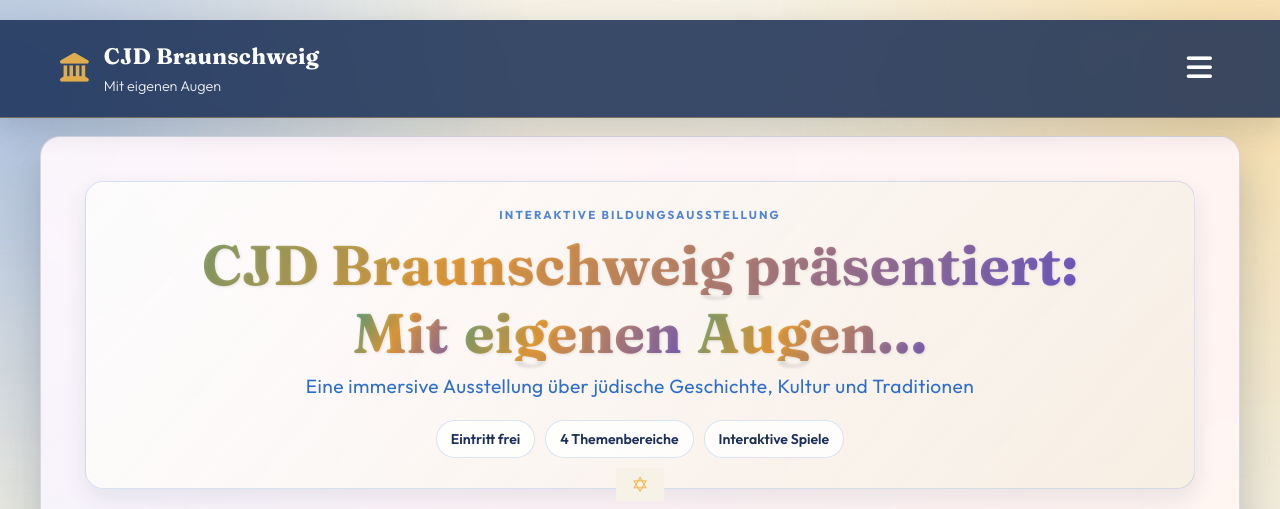
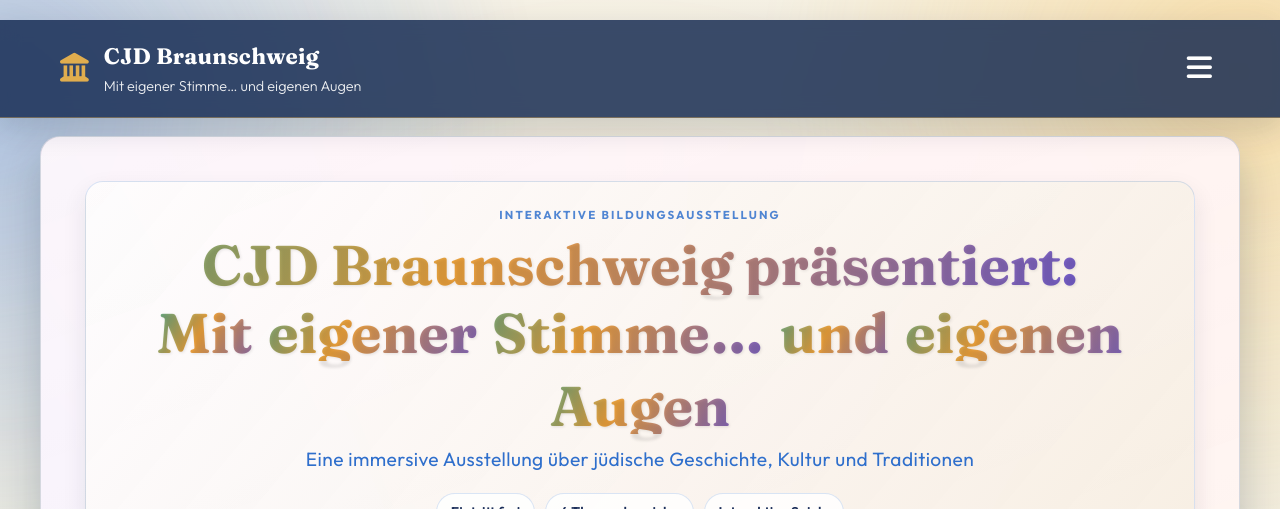
Before and after one commit to stolpersteinebs/stolpersteinebs.github.io, a Jekyll site: the page index.html, which Jekyll copies as it is, in a window 1280 px wide and 1400 px high, cut to the strip 0-509 px from the top of the window. Built offline with Jekyll 4.4.1, drawn with Linux system fonts in a browser that asks for light colours; some of the changed text lies outside the part shown.

Commit message:
Rename website and exhibition to new title

```diff
--- a/_config.yml
+++ b/_config.yml
@@ -1,5 +1,5 @@
 # _config.yml
-title: "Mit eigenen Augen..."
+title: "Mit eigener Stimme… und eigenen Augen"
 description: "Präsentiert vom CJD Braunschweig"
 baseurl: ""
 url: "https://stolpersteinebs.github.io"
--- a/_layouts/default.html
+++ b/_layouts/default.html
@@ -534,7 +534,7 @@
                 <i class="fas fa-landmark brand-icon"></i>
                 <div>
                     <div class="brand-title">CJD Braunschweig</div>
-                    <div class="brand-subtitle">Mit eigenen Augen</div>
+                    <div class="brand-subtitle">Mit eigener Stimme… und eigenen Augen</div>
                 </div>
             </a>
 
--- a/index.html
+++ b/index.html
@@ -3,7 +3,7 @@
 <head>
     <meta charset="UTF-8">
     <meta name="viewport" content="width=device-width, initial-scale=1.0">
-    <title>CJD Braunschweig: Mit eigenen Augen</title>
+    <title>CJD Braunschweig: Mit eigener Stimme… und eigenen Augen</title>
     <link rel="icon" href="/Logo.jpeg" type="image/jpeg">
     <link rel="shortcut icon" href="/Logo.jpeg" type="image/jpeg">
     <link rel="stylesheet" href="https://cdnjs.cloudflare.com/ajax/libs/font-awesome/6.4.0/css/all.min.css">
@@ -728,7 +728,7 @@
                 <i class="fas fa-landmark nav-icon"></i>
                 <div>
                     <div class="nav-title">CJD Braunschweig</div>
-                    <div class="nav-subtitle">Mit eigenen Augen</div>
+                    <div class="nav-subtitle">Mit eigener Stimme… und eigenen Augen</div>
                 </div>
             </a>
 
@@ -765,12 +765,15 @@
     <div class="container">
         <header class="header">
             <p class="kicker">Interaktive Bildungsausstellung</p>
-            <h1 class="hero-title" aria-label="CJD Braunschweig präsentiert: Mit eigenen Augen">
+            <h1 class="hero-title" aria-label="CJD Braunschweig präsentiert: Mit eigener Stimme… und eigenen Augen">
                 <span class="title-lead">CJD Braunschweig präsentiert:</span>
                 <span class="title-drop" aria-hidden="true">
                     <span class="stone-word" style="--drop-delay: 0.95s;">Mit</span>
-                    <span class="stone-word" style="--drop-delay: 1.12s;">eigenen</span>
-                    <span class="stone-word" style="--drop-delay: 1.29s;">Augen...</span>
+                    <span class="stone-word" style="--drop-delay: 1.08s;">eigener</span>
+                    <span class="stone-word" style="--drop-delay: 1.21s;">Stimme…</span>
+                    <span class="stone-word" style="--drop-delay: 1.34s;">und</span>
+                    <span class="stone-word" style="--drop-delay: 1.47s;">eigenen</span>
+                    <span class="stone-word" style="--drop-delay: 1.60s;">Augen</span>
                 </span>
             </h1>
             <p class="subtitle">Eine immersive Ausstellung über jüdische Geschichte, Kultur und Traditionen</p>
@@ -783,17 +786,17 @@
 
         <div class="content">
             <div class="text-section">
-                <p>Willkommen zur Ausstellung <span class="highlight">"Mit eigenen Augen"</span>, die vom CJD Braunschweig kuratiert wurde. Diese einzigartige Erfahrung lädt Sie ein, die reiche und vielfältige Welt des Judentums durch interaktive Installationen, historische Artefakte und persönliche Geschichten zu entdecken.</p>
+                <p>Willkommen zur Ausstellung <span class="highlight">"Mit eigener Stimme… und eigenen Augen"</span>, die vom CJD Braunschweig kuratiert wurde. Diese einzigartige Erfahrung lädt Sie ein, die reiche und vielfältige Welt des Judentums durch interaktive Installationen, historische Artefakte und persönliche Geschichten zu entdecken.</p>
 
                 <p>Die Ausstellung beleuchtet verschiedene Aspekte jüdischen Lebens: von den Wurzeln in der Antike über die Blütezeit in Mittelalter und Neuzeit bis hin zu den Herausforderungen und dem Wiederaufleben in der Gegenwart. Wir zeigen die Verbindungen zwischen Religion, Kultur, Kunst und Alltag, die das jüdische Leben über Jahrtausende geprägt haben.</p>
 
-                <p>Unser Ziel ist es, Vorurteile abzubauen und Verständnis zu fördern, indem wir Besuchern ermöglichen, <span class="highlight">"mit eigenen Augen"</span> zu sehen, was jüdische Identität ausmacht. Die Ausstellung kombiniert traditionelle Exponate mit moderner Medientechnik und schafft so ein einprägsames Bildungserlebnis für alle Altersgruppen.</p>
+                <p>Unser Ziel ist es, Vorurteile abzubauen und Verständnis zu fördern, indem wir Besuchern ermöglichen, <span class="highlight">"mit eigener Stimme… und eigenen Augen"</span> zu sehen, was jüdische Identität ausmacht. Die Ausstellung kombiniert traditionelle Exponate mit moderner Medientechnik und schafft so ein einprägsames Bildungserlebnis für alle Altersgruppen.</p>
 
                 <p>Die Ausstellung ist vom 15. März bis 30. Juni 2026 im Kulturhaus Braunschweig zu sehen. Eintritt frei. Gefördert durch die Stiftung Erinnerung, Verantwortung und Zukunft.</p>
             </div>
 
             <div class="image-section">
-                <img src="/api/placeholder/800/500" alt="Ausstellung 'Mit eigenen Augen'" class="exhibition-image">
+                <img src="/api/placeholder/800/500" alt="Ausstellung 'Mit eigener Stimme… und eigenen Augen'" class="exhibition-image">
             </div>
         </div>
 
```
